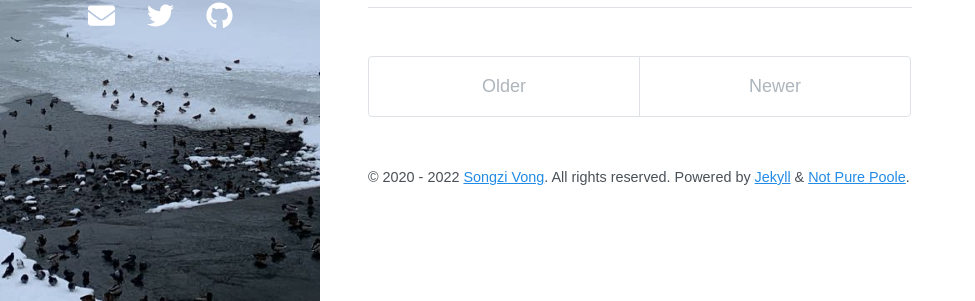
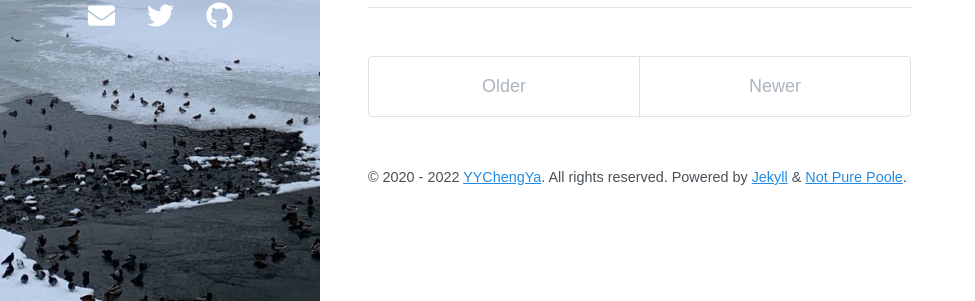
Before and after one commit to YYChengYa/public_ss, a Jekyll site: the page built from index.html, in a window 1280 px wide. Shown: the part 599-900 px from the top of the page, without its empty margins (0-975 px from the left). Built offline with Jekyll 4.4.1, drawn with Linux system fonts in a browser that asks for light colours; nearby versions of some CDN libraries; the list of posts is cut into pages by our own code.

Commit message:
初始化项目

```diff
--- a/_config.yml
+++ b/_config.yml
@@ -33,7 +33,7 @@ twitter:
   card: summary
 logo: logo.png
 social:
-  name: Songzi Vong
+  name: YYChengYa
   links:
     - https://github.com/YYChengYa
 google_site_verification: xxxxx
@@ -53,6 +53,6 @@ sass:
 
 # Specify the author for blog posts
 author:
-  name: Songzi Vong
-  url: https://github.com/vszhub/
-  email: vszhub@gmail.com
+  name: YYChengYa
+  url: https://github.com/YYChengYa
+  email: --
```
